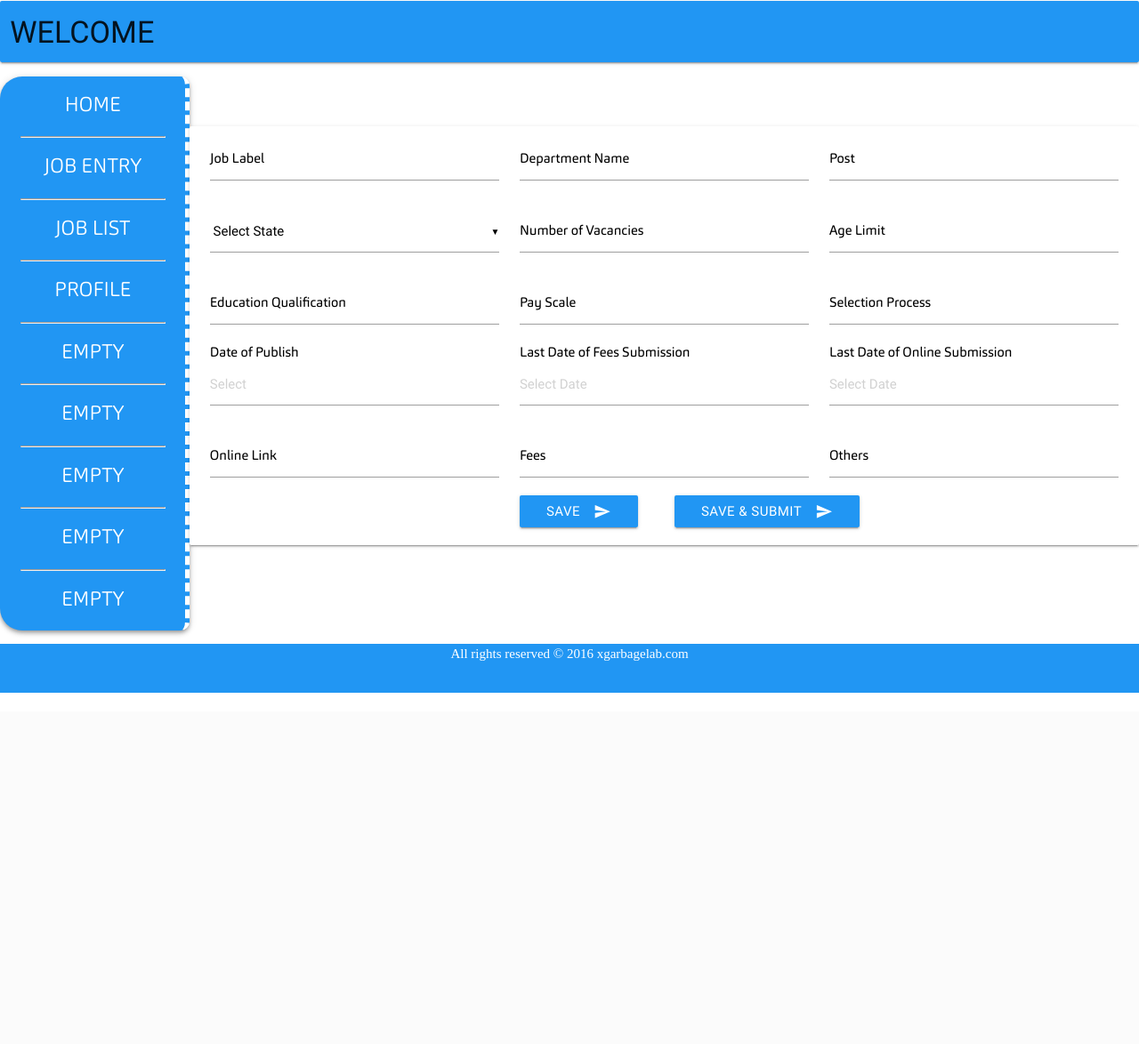
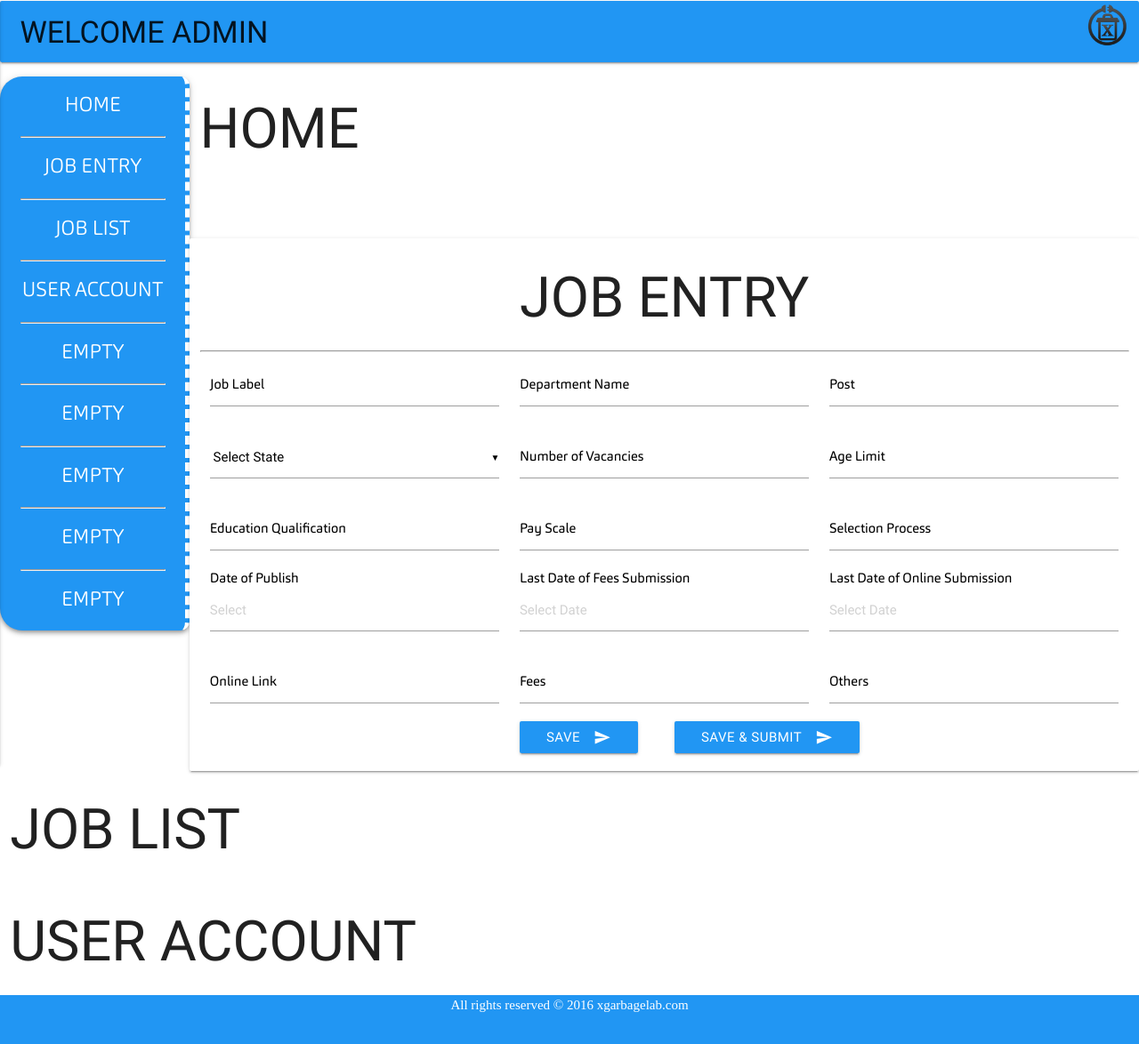
Before and after one commit to xgarbagelab/naukri-samachar, a PHP site: page /dashboard.php in a window 1280 px wide. Shown: the whole page at 89% size. Before the commit the page ends 779 px from the top, so only its background shows below. Run offline with PHP 8.4, Linux system fonts and the light colour scheme; some libraries are stand-ins or nearby versions.

Commit message:
UI updated

```diff
--- a/dashboard.php
+++ b/dashboard.php
@@ -17,18 +17,25 @@
             <div class="container-fluid"   >
                 <div class="row" style="padding: 0 0 0 0; margin: -0.5% 0 0 0;">
                     <div class="col l12 m12 s12 card blue">
-                        <h4>WELCOME</h4>
+                        <div class='col l3 m3 a3'>
+                            <h4>WELCOME ADMIN</h4>
+                        </div>
+
+                        <div class=' right'>
+                            <img src="images/xfb_logo.png" width="50px" class=''>
+                        </div>
+
                     </div>
 
                     <!--<div class="row" style="padding: -5% 0 0 0; margin: 0% 0 0 -1%"  >-->
                         <div class="col l12 m12 s12" style="padding: 0 0 0 0; margin: -0.5% 0 0 0%;">
-                            <!-- 0. MENU -->
-                            <div class="col l2 m2 s12 card    blue z-depth-2" style="border-radius:25px 10px 10px 25px;border-right: 5px dashed white; ">
+                            <!-- 0. MENU for large device -->
+                            <div class="col l2 m2 s12 card hide-on-small-and-down    blue z-depth-2" style="border-radius:25px 10px 10px 25px;border-right: 5px dashed white;">
                                 <div class="col l12 m12 s12 center" id="side-navbar">
-                                    <p><a href="#">HOME</a></p><hr>
-                                    <p><a href="#">JOB ENTRY</a></p><hr>
-                                    <p><a href="#">JOB LIST</a></p><hr>
-                                    <p><a href="#">PROFILE</a></p><hr>
+                                    <p><a href="#" class="home">HOME</a></p><hr>
+                                    <p><a href="#" class="job_entry">JOB ENTRY</a></p><hr>
+                                    <p><a href="#" class="job_list">JOB LIST</a></p><hr>
+                                    <p><a href="#" class="user_account">USER ACCOUNT</a></p><hr>
                                     <p><a href="#">EMPTY</a></p><hr>
                                     <p><a href="#">EMPTY</a></p><hr>
                                     <p><a href="#">EMPTY</a></p><hr>
@@ -37,26 +44,46 @@
                                 </div>
                             </div>
 
+                            <!--navbar for small device -->
+                            <a href="#" data-activates="mobile-demo" class="button-collapse"><i class="material-icons left hide-on-med-and-up"></i></a>
+<!-- <select id="mobile-demo" class="no-clear black-text ">
+                                  <option class="black-text" value=""> Select State</option>
+                                  <option value="Andhra Pradesh">Andhra Pradesh</option>
+                                  <option value="Arunachal Pradesh">Arunachal Pradesh</option>
+ </select>-->
+                            <ul class="side-nav black-text " id="mobile-demo">
+                                <li><a href="#" class="home">HOME</a></li>
+                                <li><a href="#" class="job_entry">JOB ENTRY</a></li>
+                                <li><a href="#" class="job_list">JOB LIST</a></li>
+                                <li><a href="#" class="user_account">USER ACCOUNT</a></li>
+                                <li></li>
+                                <li></li>
+                           </ul>
+
                             <!-- 1. HOME -->
+                            <div class="col l10 m10 s10 " id="dashboard_home">
+                                <h1>HOME</h1>
+                            </div>
 
                             <!-- 2. JOB ENTRY-->
 
-                            <div class="col l10 m10 s10 card red-text" id="job_entry_main">
-                                <div class="input-field col s4">
+                            <div class="col l10 m10 s10 card" id="job_entry_main">
+                                <h1 class="center">JOB ENTRY</h1><hr>
+                                <div class="input-field col l4 m4 s6">
                                     <input type="text"  id="job_label" class="clear validate">
                                     <label for="job_label">Job Label</label>
                                 </div>
-                                <div class="input-field col s4">
+                                <div class="input-field col l4 m4 s6">
                                     <input type="text"  id="department_name" class="clear validate">
                                     <label for="department_name">Department Name</label>
                                 </div>
 
-                                <div class="input-field col s4">
+                                <div class="input-field col l4 m4 s6">
                                     <input type="text" id="post" class="clear validate">
                                     <label for="post">Post</label>
                                 </div>
 
-                                <div class="input-field col s4">
+                                <div class="input-field col l4 m4 s6">
                                 <select id="state" class="no-clear black-text ">
                                   <option class="black-text" value="" disabled selected> Select State</option>
                                   <option value="Andhra Pradesh">Andhra Pradesh</option>
@@ -95,76 +122,86 @@
                                 </select>
                             </div>
 
-                                <div class="input-field col s4">
+                                <div class="input-field col l4 m4 s6">
                                   <input type="text"  id="number_of_vacancies" class="no-clear validate">
                                   <label for="number_of_vacancies">Number of Vacancies</label>
                                 </div>
 
-                                <div class="input-field col s4">
+                                <div class="input-field col l4 m4 s6">
                                   <input type="text" id="age_limit" class="clear validate">
                                   <label for="age_limit">Age Limit</label>
                                 </div>
 
-                                <div class="input-field col s4">
+                                <div class="input-field col l4 m4 s6">
                                   <input type="text" id="education_qualification" class="clear validate">
                                   <label for="education_qualification">Education Qualification</label>
                                 </div>
 
-                                 <div class="input-field col s4">
+                                 <div class="input-field col l4 m4 s6">
                                   <input type="text" id="pay_scale" class="clear validate" >
                                   <label for="pay_scale">Pay Scale</label>
                                 </div>
 
-                                <div class="input-field col s4">
+                                <div class="input-field col l4 m4 s6">
                                   <input type="text" id="selection_process" class="clear validate">
                                   <label for="selection_process">Selection Process</label>
                                 </div>
 
-                                <div class=" col s4">
+                                <div class="col l4 m4 s6">
                                   <label for="date_of_publish" class="date">Date of Publish</label>
                                   <input type="text"  placeholder="Select" id="date_of_publish" class="clear input-field date">
                                 </div>
 
-                                <div class=" col s4">
+                                <div class="col l4 m4 s6">
                                   <label for="last_date_of_fees_submission" class="date">Last Date of Fees Submission</label>
                                   <input type="text" placeholder="Select Date" id="last_date_of_fees_submission"  class="clear date" >
                                 </div>
 
-                                <div class=" col s4">
+                                <div class="col l4 m4 s6">
                                   <label for="last_date_of_online_submission" class="date">Last Date of Online Submission</label>
                                   <input type="text" placeholder="Select Date"  id="last_date_of_online_submission" class="clear date">
                                 </div>
 
-                                <div class="input-field col s4">
+                                <div class="input-field col l4 m4 s6">
                                   <input type="text" id="online_link" class="clear validate">
                                   <label for="online_link">Online Link</label>
                                 </div>
 
-                                <div class="input-field col s4">
+                                <div class="input-field col l4 m4 s6">
                                   <input type="text" id="fees" class="clear validate">
                                   <label for="Fees">Fees</label>
                                 </div>
 
-                                <div class="input-field col s4">
+                                <div class="input-field col l4 m12 s12">
                                   <input type="text" id="others" class="clear validate">
                                   <label for="Others">Others</label>
                                 </div>
 
                                 <div class="row">
-                                        <div class="col l2 offset-l4 ">
+                                        <div class="col l2 m4 s12 offset-l4  ">
 <!--                                            <button class="btn waves-effect waves-light" id="submit">Save
                                                 <i class="material-icons right">send</i>
                                             </button>-->
                                             <a class="blue white-text btn"  id="submit">SAVE<i class="material-icons right">send</i></a>
                                         </div>
 
-                                       <div class="col l4 ">
+                                       <div class="col l4 m6 s12 ">
 <!--                                            <button class="btn waves-effect waves-light" id="save_submit">Save & Submit
                                                 <i class="material-icons right">send</i>
                                             </button>-->
                                             <a class=" blue white-text btn "  id="save_submit">SAVE & SUBMIT<i class="material-icons right">send</i></a>
                                         </div>
                                     </div>
+                            </div>
+
+                            <!-- 3. JOB LIST -->
+                            <div class="col l10 m10 s10 " id="job_list_main">
+                                <h1>JOB LIST</h1>
+                            </div>
+
+                            <!--4. USER ACCOUNT -->
+                            <div class="col l10 m10 s10 " id="user_account_main">
+                                <h1>USER ACCOUNT</h1>
                             </div>
                         </div>
                     <!--</div>-->
@@ -175,12 +212,13 @@
             </footer>
         </div>
       <script src="https://cdnjs.cloudflare.com/ajax/libs/jquery/3.1.1/jquery.min.js"></script>
-      <script src="https://cdnjs.cloudflare.com/ajax/libs/jquery/2.2.4/jquery.min.js"></script>
+      <!--<script src="https://cdnjs.cloudflare.com/ajax/libs/jquery/2.2.4/jquery.min.js"></script>-->
       <script src="https://cdnjs.cloudflare.com/ajax/libs/materialize/0.98.0/js/materialize.min.js"></script>
       <script src="js/jquery.film_roll.js"></script>
       <script src="js/main.js"></script>
       <script src="js/login.js"></script>
       <script src="js/job_submit.js"></script>
+      <script src="js/dashboard.js"></script>
 
       <script>
           //select
```
Also changed, not shown: index.php (+7 -7 lines). Lines whose indentation alone changed are shown as unchanged.
